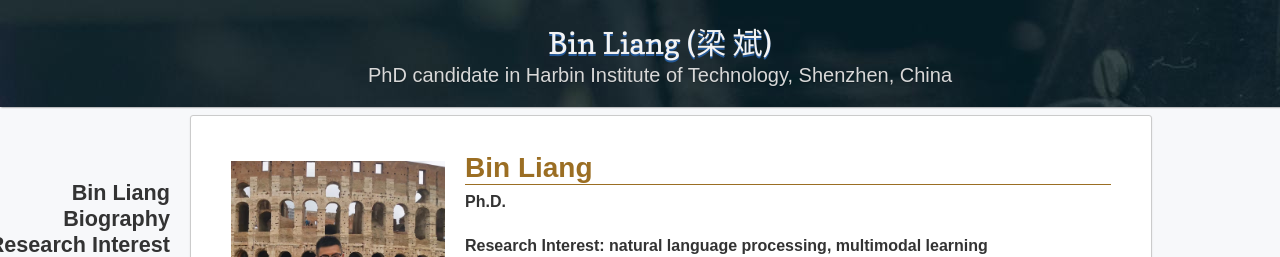
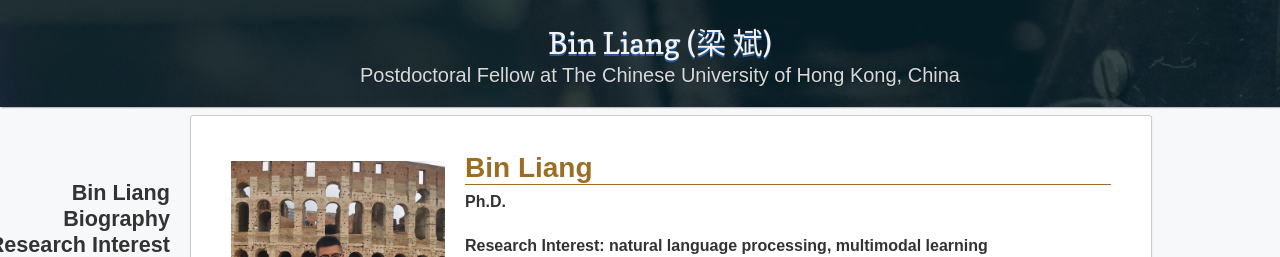
Before and after one commit to BinLiang-NLP/BinLiang-NLP.github.io, a Jekyll site: the page built from index.md, in a window 1280 px wide. Shown: the top 257 px of the page. Built offline with Jekyll 4.4.1, drawn with Linux system fonts in a browser that asks for light colours; nearby versions of some CDN libraries; our own code applies the rules of GitHub Pages for plain Markdown files.

Commit message:
Update _config.yml

```diff
--- a/_config.yml
+++ b/_config.yml
@@ -1,3 +1,3 @@
 title: Bin Liang  (梁 斌)
 locale: en_US
-description: PhD candidate in Harbin Institute of Technology, Shenzhen, China
+description: Postdoctoral Fellow at The Chinese University of Hong Kong, China
```
